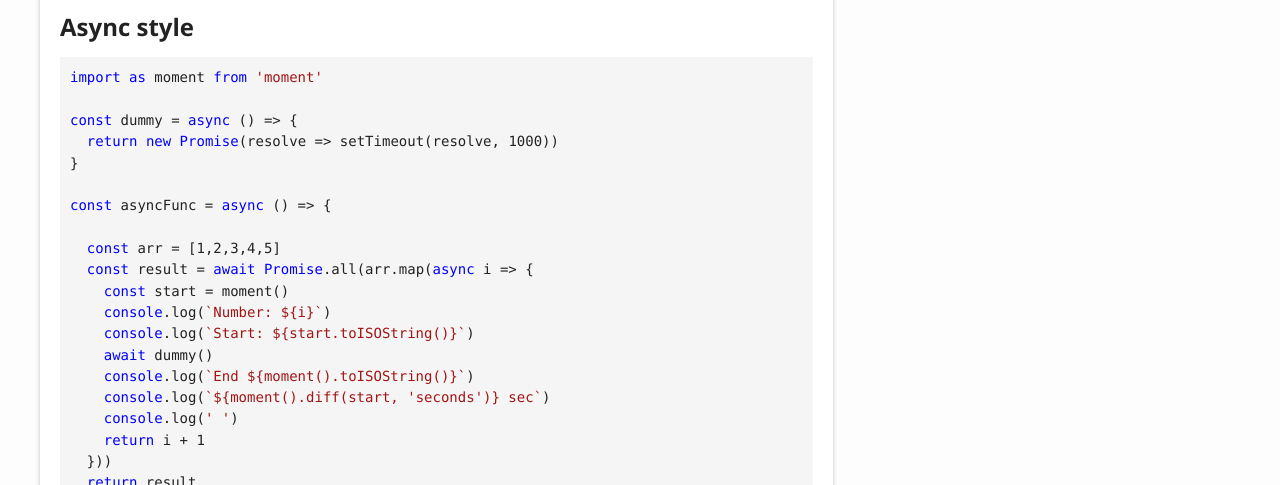
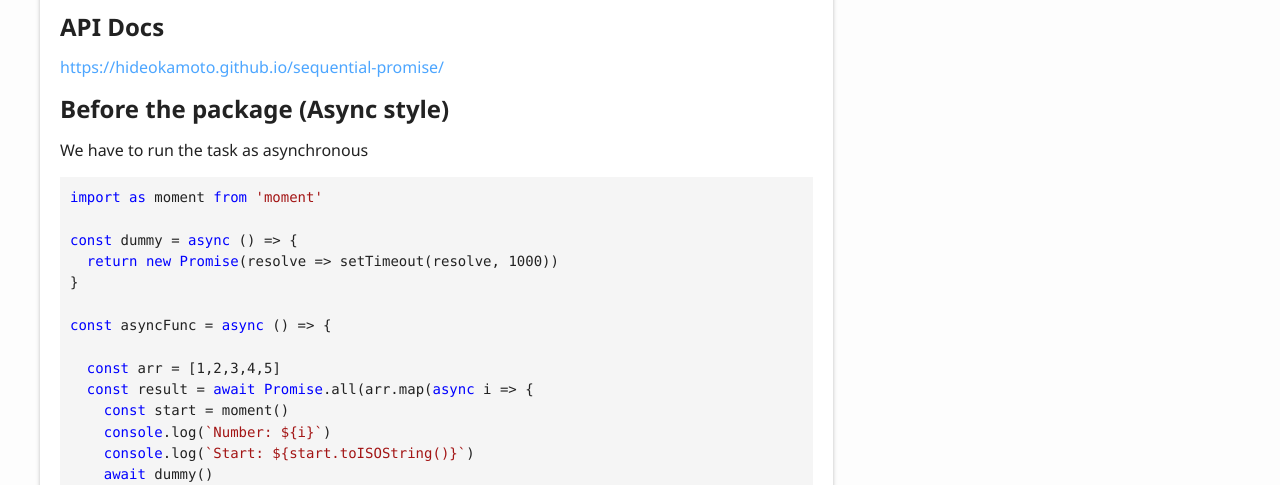
Before and after one commit to hideokamoto/sequential-promise, a website: page docs/index.html in a window 1280 px wide. Shown: the part 283-768 px from the top of the page. Drawn offline with Linux system fonts and the light colour scheme.

Commit message:
update doc

```diff
--- a/docs/index.html
+++ b/docs/index.html
@@ -68,9 +68,14 @@
 					<h1>Sequential Promise</h1>
 				</a>
 				<p>Simply async task runnner as sequential</p>
-				<a href="#async-style" id="async-style" style="color: inherit; text-decoration: none;">
-					<h2>Async style</h2>
+				<a href="#api-docs" id="api-docs" style="color: inherit; text-decoration: none;">
+					<h2>API Docs</h2>
 				</a>
+				<p><a href="https://hideokamoto.github.io/sequential-promise/">https://hideokamoto.github.io/sequential-promise/</a></p>
+				<a href="#before-the-package-async-style" id="before-the-package-async-style" style="color: inherit; text-decoration: none;">
+					<h2>Before the package (Async style)</h2>
+				</a>
+				<p>We have to run the task as asynchronous</p>
 				<pre><code class="language-typescript"><span class="hljs-keyword">import</span> <span class="hljs-keyword">as</span> moment <span class="hljs-keyword">from</span> <span class="hljs-string">'moment'</span>
 
 <span class="hljs-keyword">const</span> dummy = <span class="hljs-keyword">async</span> () =&gt; {
```
Also changed, not shown: docs/modules/_index_.html (+1 -1 lines), README.md.
